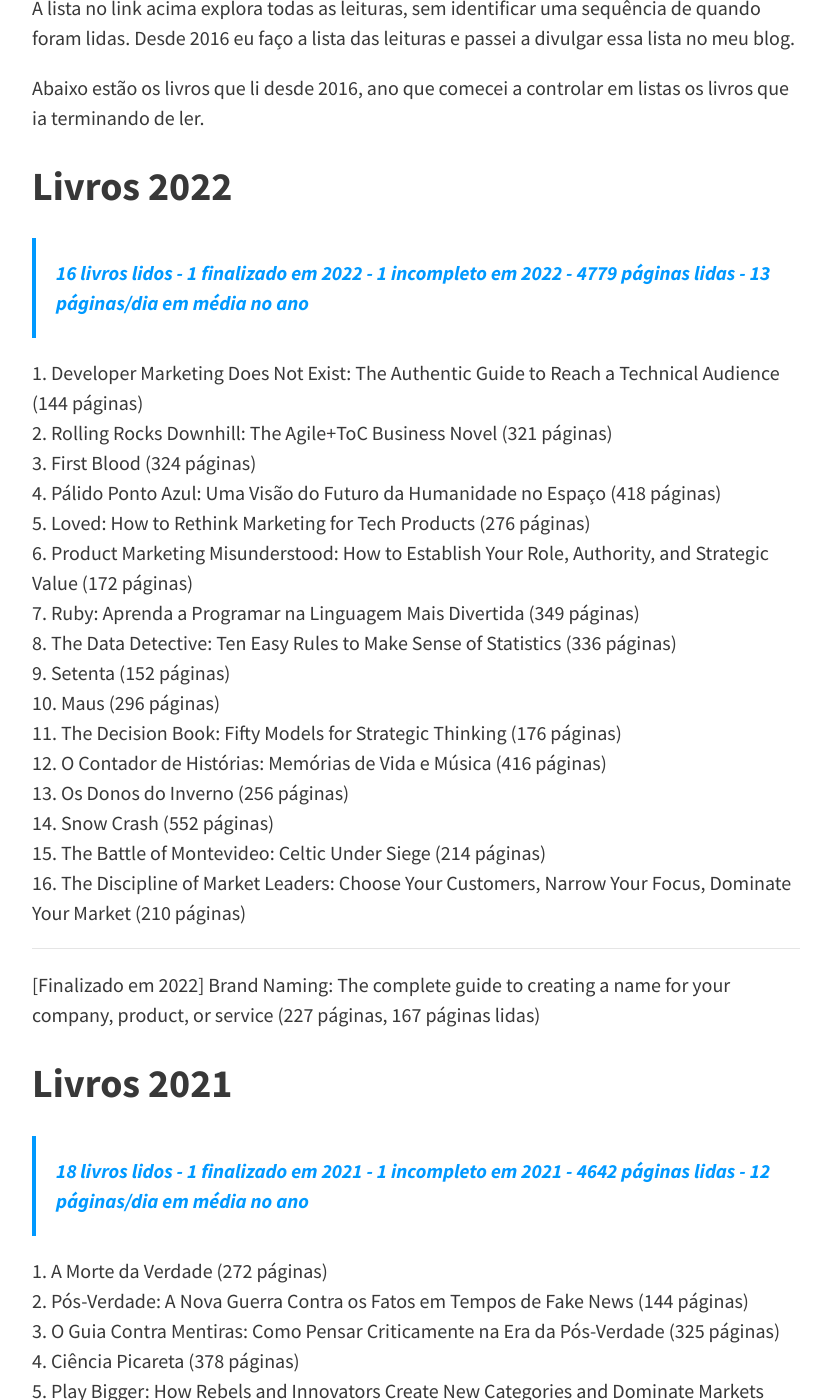
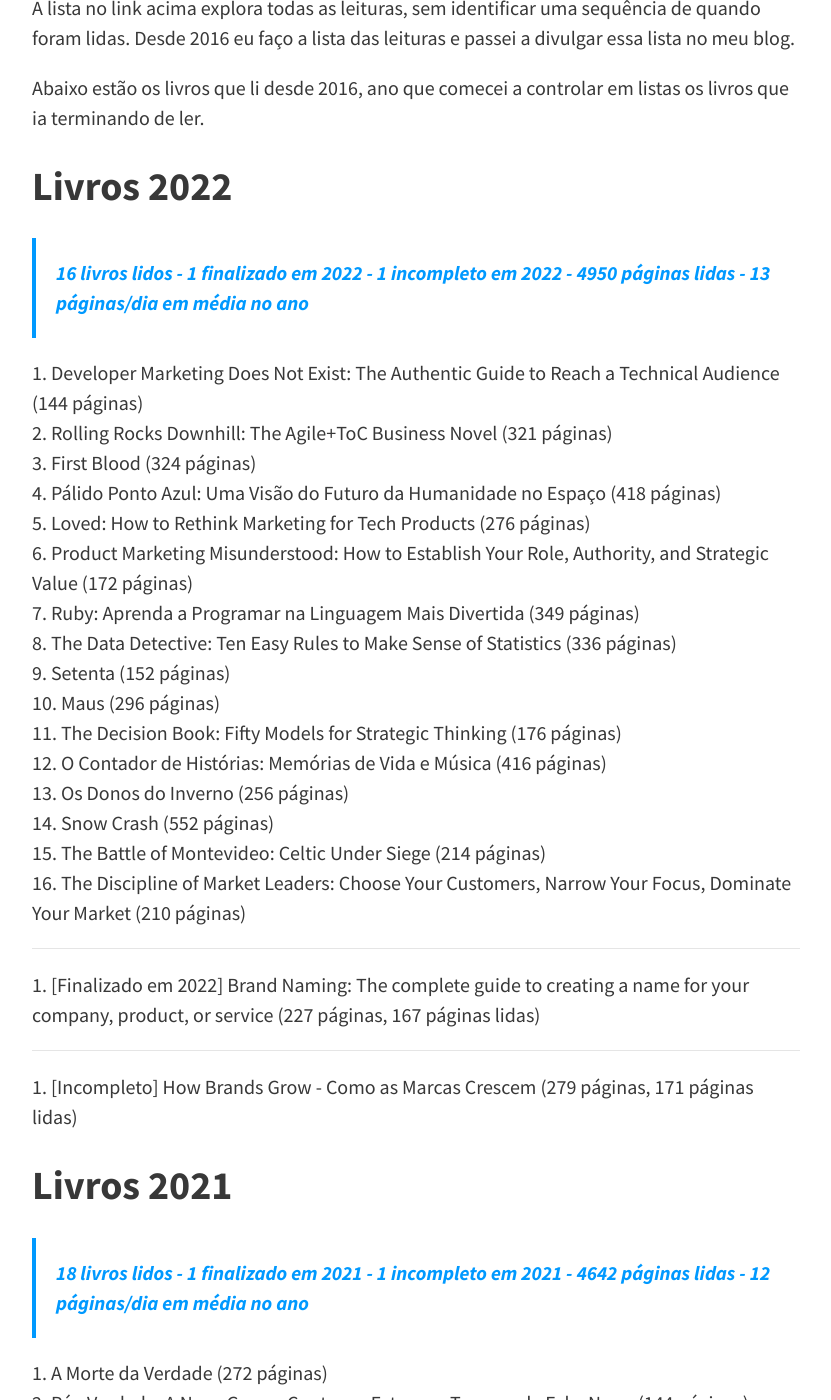
Before and after one commit to felipecbarbosa/felipecbarbosa.github.io, a Jekyll site: the page built from leituras.md, in a window 1280 px wide and 1400 px high, scrolled down 852 px. Shown: the whole window, without its empty margins (224-1055 px from the left). Built offline with Jekyll 4.4.1, drawn with Linux system fonts in a browser that asks for light colours; nearby versions of some CDN libraries; comment, search, counter and statistics services are not loaded.

Commit message:
Edit leituras page

```diff
--- a/leituras.md
+++ b/leituras.md
@@ -22,7 +22,7 @@ A lista no link acima explora todas as leituras, sem identificar uma sequência
 Abaixo estão os livros que li desde 2016, ano que comecei a controlar em listas os livros que ia terminando de ler.
 
 ## Livros 2022 {#livros-2022}
-> 16 livros lidos - 1 finalizado em 2022 - 1 incompleto em 2022 - 4779 páginas lidas - 13 páginas/dia em média no ano
+> 16 livros lidos - 1 finalizado em 2022 - 1 incompleto em 2022 - 4950 páginas lidas - 13 páginas/dia em média no ano
 
 1. Developer Marketing Does Not Exist: The Authentic Guide to Reach a Technical Audience (144 páginas)
 2. Rolling Rocks Downhill: The Agile+ToC Business Novel (321 páginas)
@@ -43,7 +43,11 @@ Abaixo estão os livros que li desde 2016, ano que comecei a controlar em listas
 
 ---
 
-[Finalizado em 2022] Brand Naming: The complete guide to creating a name for your company, product, or service (227 páginas, 167 páginas lidas)
+1. [Finalizado em 2022] Brand Naming: The complete guide to creating a name for your company, product, or service (227 páginas, 167 páginas lidas)
+
+---
+
+1. [Incompleto] How Brands Grow - Como as Marcas Crescem (279 páginas, 171 páginas lidas)
 
 ## Livros 2021 {#livros-2021}
 > 18 livros lidos - 1 finalizado em 2021 - 1 incompleto em 2021 - 4642 páginas lidas - 12 páginas/dia em média no ano
```
